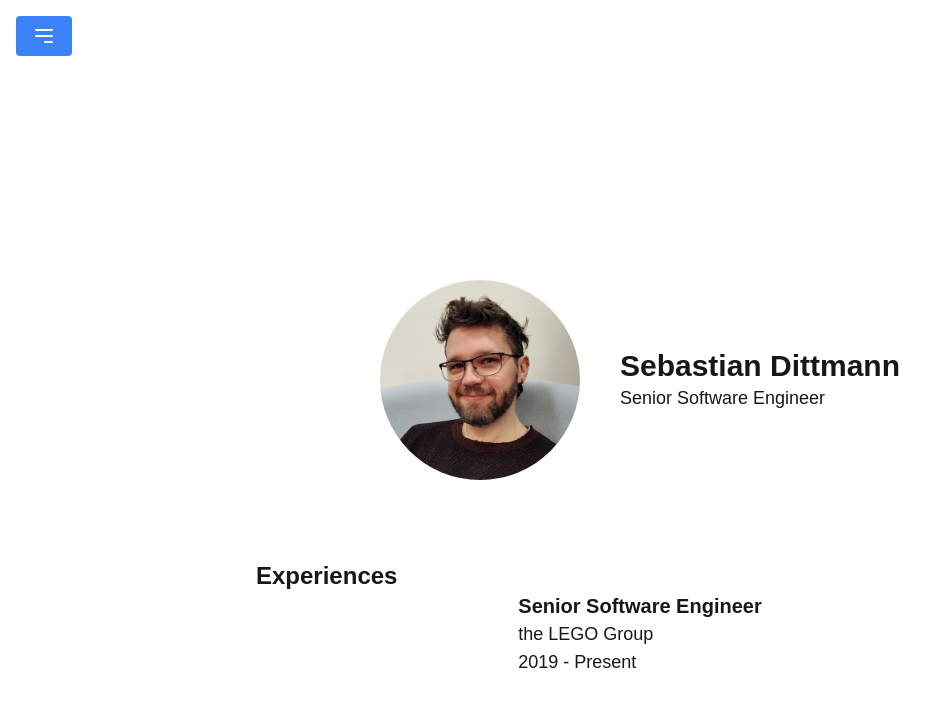
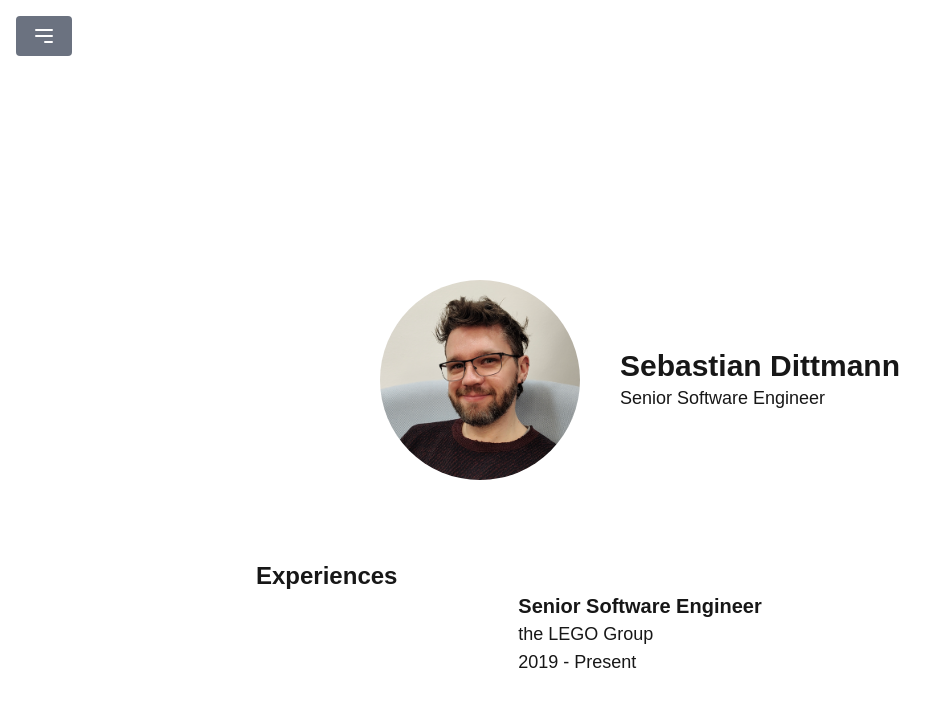
Before and after one commit to sebastiankdittmann/sebastiankdittmann.github.io, a Next.js app: page / in a window 1280 px wide. Shown: the top 706 px of the page, without its empty margins (0-946 px from the left). Built offline with nearby package versions, Linux system fonts and the light colour scheme.

Commit message:
update sidebar colors

```diff
--- a/components/sidebar/sidebar.tsx
+++ b/components/sidebar/sidebar.tsx
@@ -39,7 +39,7 @@ const Sidebar = () => {
                 {/* Button to toggle sidebar */}
                 <div className="ml-auto">
                     <button
-                        className="bg-blue-500 hover:bg-blue-700
+                        className="bg-gray-500 hover:bg-gray-700
                        text-white font-bold py-2 px-4 rounded"
                         onClick={() => setIsOpen(!isOpen)}>
                         {/* Toggle icon based on isOpen state */}
```
